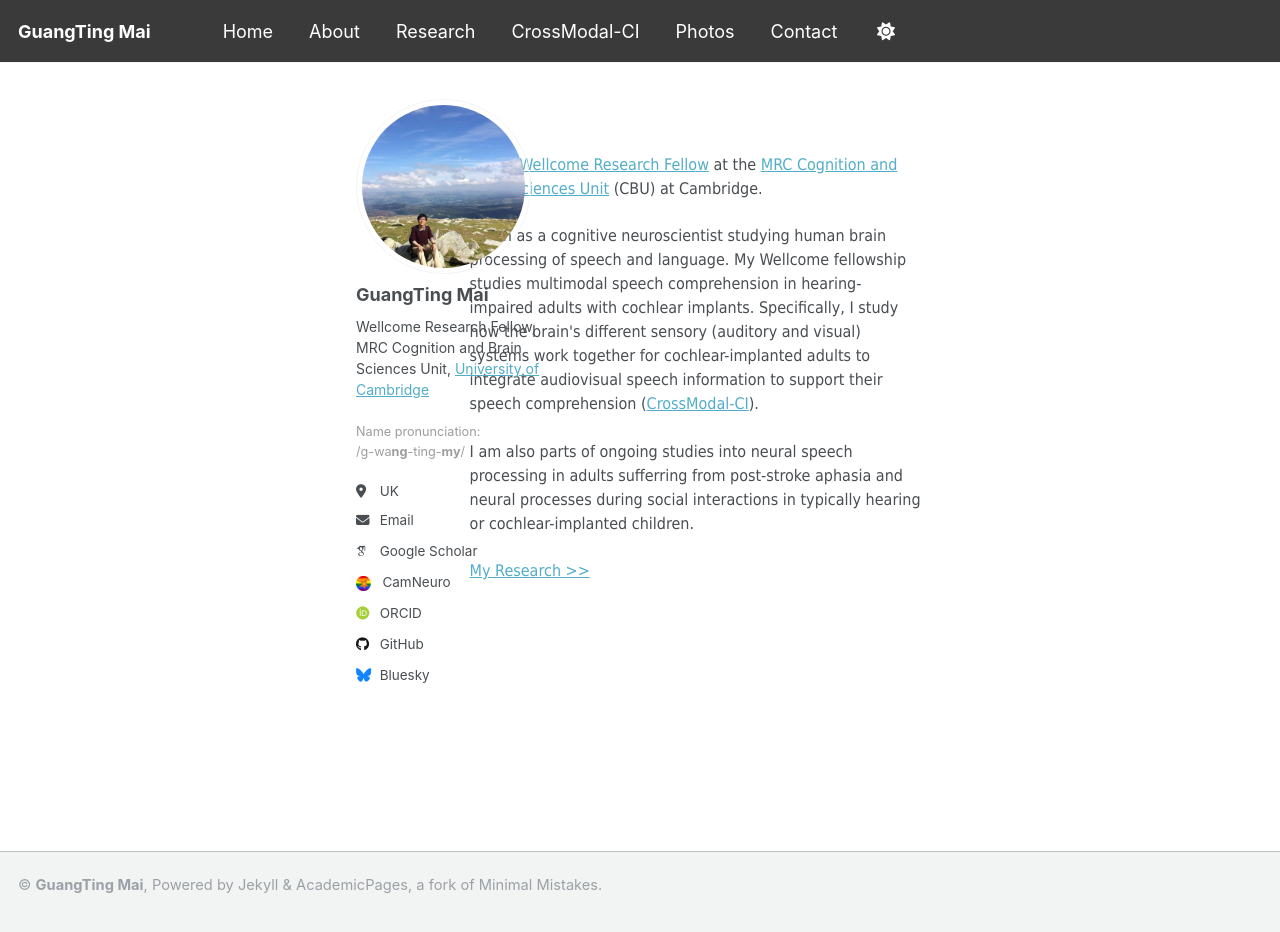
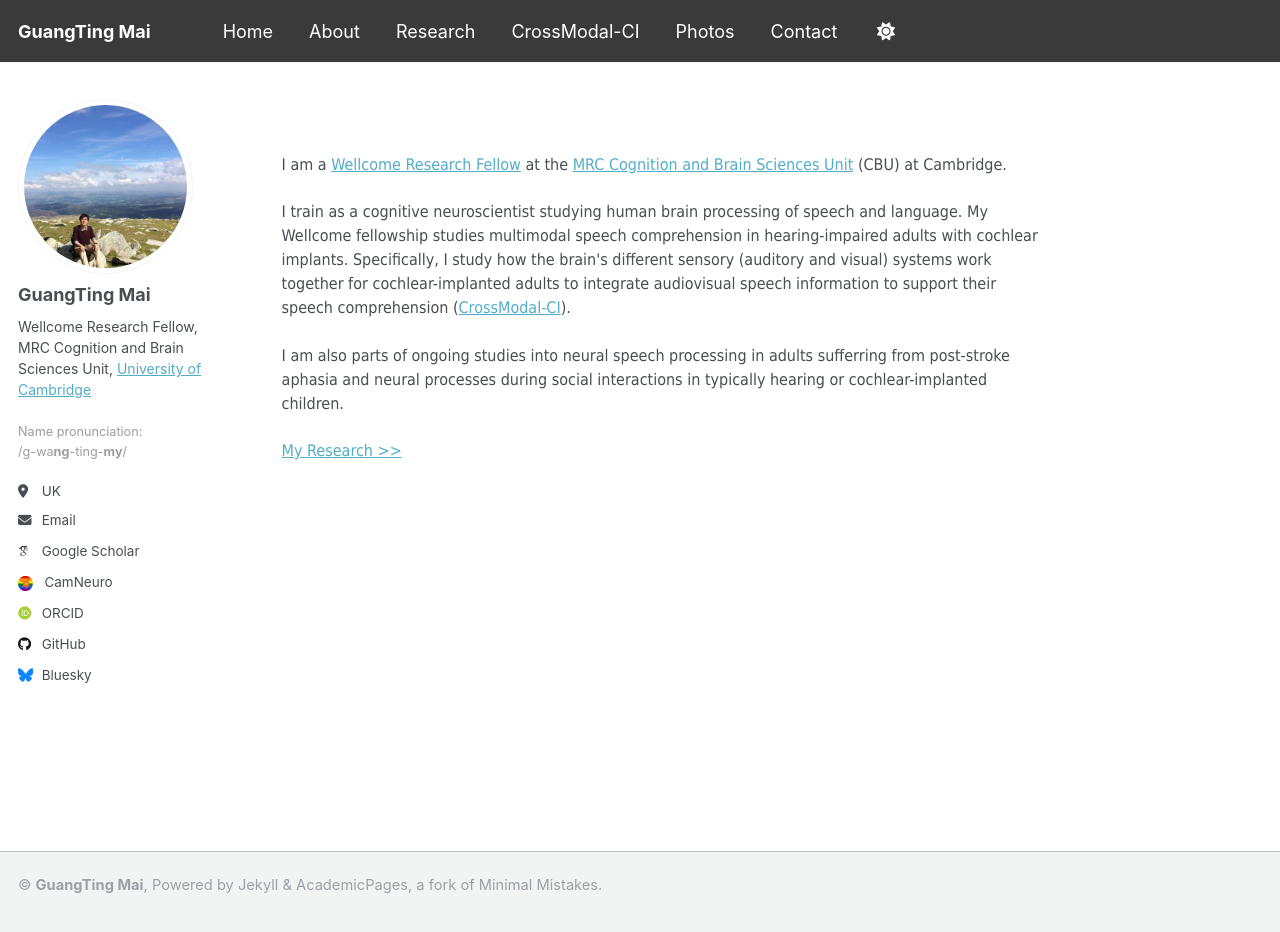
Before and after one commit to guangtingmai/guangtingmai.github.io, a Jekyll site: the page built from _pages/readme.html, in a window 1280 px wide and 938 px high. Shown: the top 932 px of the window. Built offline with Jekyll 4.4.1, drawn with Linux system fonts in a browser that asks for light colours; some web fonts are replaced.

Commit message:
Update custom.scss

```diff
--- a/_sass/custom.scss
+++ b/_sass/custom.scss
@@ -37,22 +37,3 @@ nav a:hover,
 .masthead a:hover {
   color: #ccc !important;
 }
-
-
-
-/* ========= FULL WIDTH OVERRIDE ========= */
-#main {
-  max-width: 50% !important;
-  width: 50% !important;
-  padding-left: 2rem !important;
-  padding-right: 2rem !important;
-}
-
-.page {
-  max-width: 80% !important;
-  width: 80% !important;
-  margin: 0 auto !important;
-
-  padding-left: 0 !important;
-  padding-right: 0 !important;
-}
```
